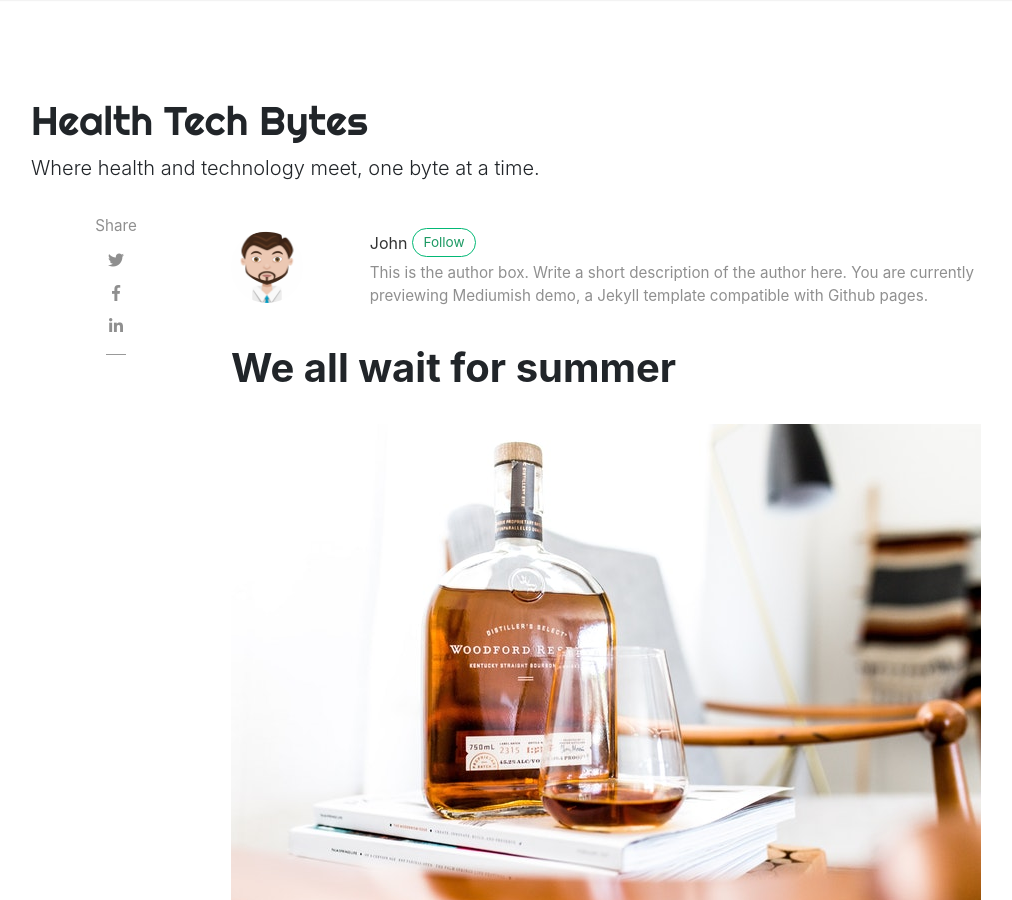
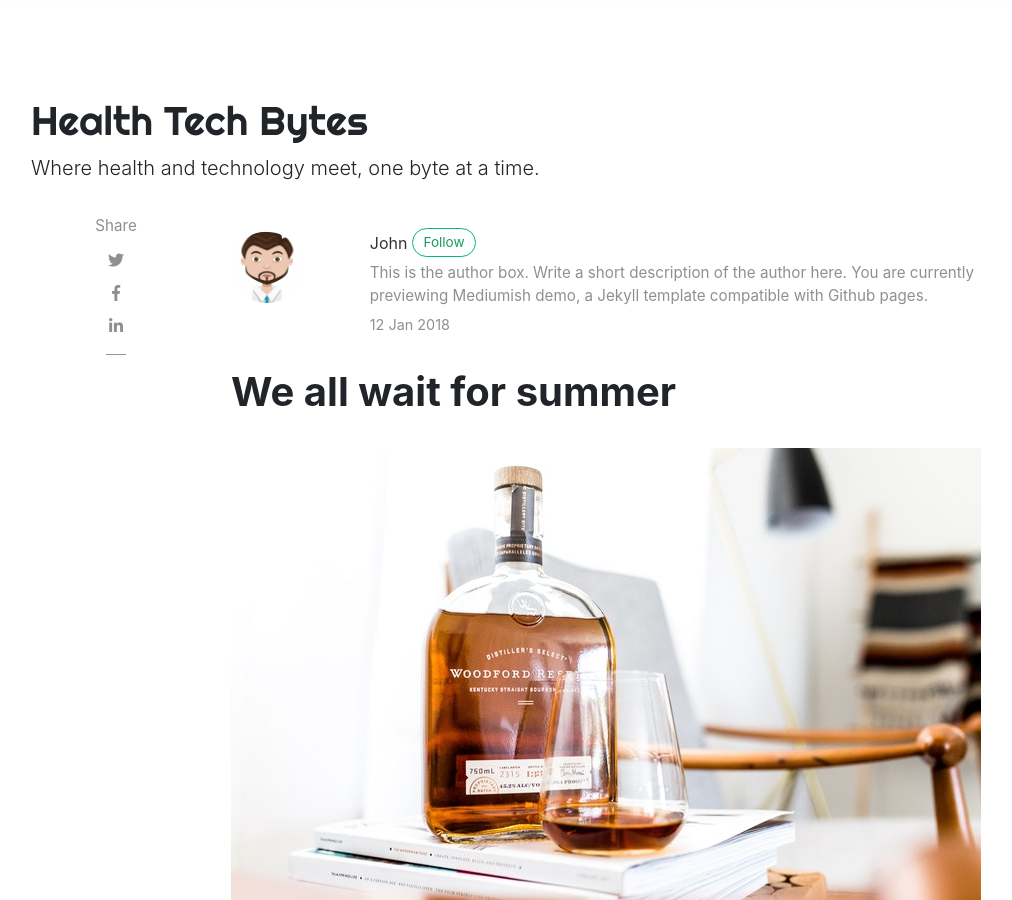
Before and after one commit to slsu0424/slsu0424.github.io, a Jekyll site: the page built from _posts/2018-01-12-we-all-wait-for-summer.md, in a window 1280 px wide and 900 px high. Shown: the whole window, without its empty margins (54-1066 px from the left). Built offline with Jekyll 4.4.1, drawn with Linux system fonts in a browser that asks for light colours; nearby versions of some CDN libraries; comment, search, counter and statistics services are not loaded.

Commit message:
Update post.html

```diff
--- a/_layouts/post.html
+++ b/_layouts/post.html
@@ -34,6 +34,7 @@
                     <div class="col-xs-12 col-md-9 col-lg-10 text-center text-md-left">
                         <a target="_blank" class="link-dark" href="{{ author.web }}">{{ author.display_name }}</a><a target="_blank" href="{{ author.twitter }}" class="btn follow">Follow</a>
                         <span class="author-description">{{ author.description }}</span>
+                        <span class="post-date"><time class="post-date" datetime="{{ page.date | date:"%Y-%m-%d" }}">{{ page.date | date_to_string }}</time></span>
                         {% include reading-time.html %}
                     </div>
                 </div>
```
